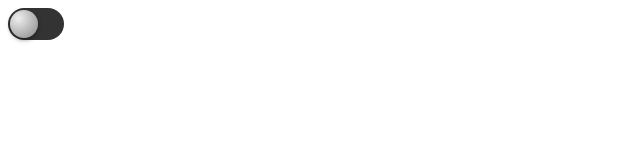
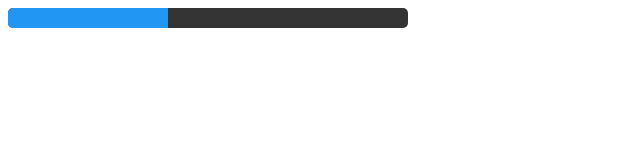
Before and after one commit to kubabec/HomeControlStation, a plain HTML site: page tmp/htmlExamples/index8.html in a window 1280 px wide. Shown: the whole page, without its empty margins (0-640 px from the left). Drawn offline with Linux system fonts and the light colour scheme.

Commit message:
Add memory usage progress bar

```diff
--- a/tmp/htmlExamples/index8.html
+++ b/tmp/htmlExamples/index8.html
@@ -2,69 +2,41 @@
 <html lang="pl">
 <head>
   <meta charset="UTF-8">
-  <title>Switch bez ::before</title>
   <style>
-    .switch {
+    .memory-bar {
       position: relative;
-      width: 56px;
-      height: 32px;
-      background: #333;
-      border-radius: 16px;
-      cursor: pointer;
-      transition: background 0.3s;
+      width: 100%;
+      max-width: 400px;
+      height: 20px;
+      background-color: #333; /* ciemnoszare tło */
+      border-radius: 5px;
+      overflow: hidden;
     }
-    .switch .thumb {
-      position: absolute;
-      top: 2px;
-      left: 2px;
-      width: 28px;
-      height: 28px;
-      border-radius: 50%;
-      background: radial-gradient(circle at 30% 30%, #eee, #888);
-      box-shadow: 0 2px 4px rgba(0,0,0,0.4);
-      transition: left 0.3s, box-shadow 0.3s;
-    }
-    .switch.on {
-      background: #4caf50;
-    }
-    .switch.on .thumb {
-      left: calc(100% - 30px);
-      box-shadow: 0 2px 8px rgba(76,175,80,0.6);
+
+    .memory-bar-fill {
+      background-color: #2196f3; /* niebieski pasek */
+      height: 100%;
+      width: 0%;
+      transition: width 0.3s ease;
     }
   </style>
 </head>
 <body>
 
-  <div id="container"></div>
+  <div class="memory-bar" id="memoryBar">
+    <div class="memory-bar-fill" id="memoryBarFill"></div>
+  </div>
 
   <script>
-    // Funkcja tworząca przełącznik
-    function createSwitch(initialState = false, onToggle) {
-      const sw = document.createElement('div');
-      sw.classList.add('switch');
-      if (initialState) sw.classList.add('on');
-
-      // dodajemy rzeczywisty element "thumb"
-      const thumb = document.createElement('div');
-      thumb.classList.add('thumb');
-      sw.appendChild(thumb);
-
-      // kliknięcie zmienia stan
-      sw.addEventListener('click', () => {
-        sw.classList.toggle('on');
-        const isOn = sw.classList.contains('on');
-        onToggle(isOn);
-      });
-
-      return sw;
+    // Funkcja do ustawiania wartości paska: 0–100 (%)
+    function setMemoryBarValue(value) {
+      const bar = document.getElementById('memoryBarFill');
+      const clampedValue = Math.min(100, Math.max(0, value));
+      bar.style.width = clampedValue + '%';
     }
 
-    // przykładowe użycie
-    const container = document.getElementById('container');
-    const mySwitch = createSwitch(false, (state) => {
-      console.log('Przełącznik to teraz', state ? 'ON' : 'OFF');
-    });
-    container.appendChild(mySwitch);
+    // Przykład użycia:
+    setMemoryBarValue(40); // 40% zużycia pamięci
   </script>
 
 </body>
```
Also changed, not shown: 3 other files.
